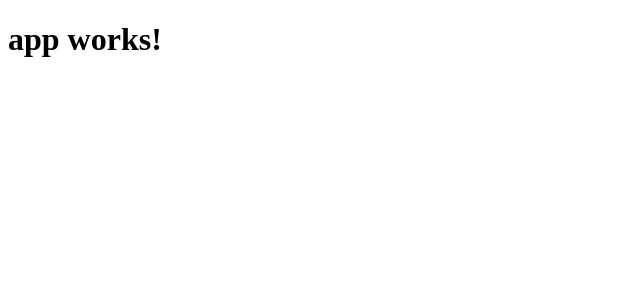
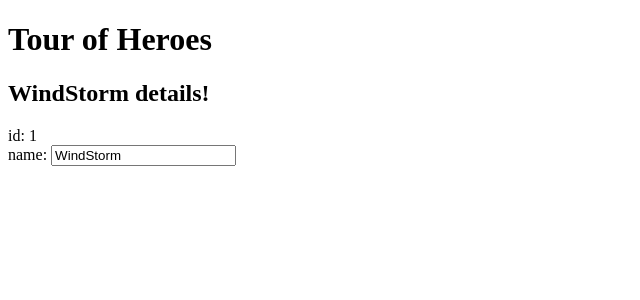
Before and after one commit to MaZdan6/angular-tour-of-heroes2, an Angular app: page / in a window 1280 px wide. Shown: the top 300 px of the page, without its empty margins (0-640 px from the left). Built offline with nearby package versions, Linux system fonts and the light colour scheme.

Commit message:
2.The hero editor

```diff
--- /dev/null
+++ b/src/app/Hero.ts
@@ -0,0 +1,8 @@
+/**
+ * Created by 168793 on 12.04.2017.
+ */
+
+export class Hero {
+  id: number;
+  name: string;
+}
--- a/src/app/app.component.ts
+++ b/src/app/app.component.ts
@@ -1,10 +1,23 @@
 import { Component } from '@angular/core';
+import {Hero} from "./Hero";
 
 @Component({
   selector: 'app-root',
-  templateUrl: './app.component.html',
-  styleUrls: ['./app.component.css']
+  /*templateUrl: './app.component.html',*/
+  styleUrls: ['./app.component.css'],
+  template: `<h1>{{title}}</h1>
+  <h2>{{hero.name}} details!</h2>
+  <div><label>id: </label>{{hero.id}}</div>
+  <div>
+    <label>name: </label>
+    <input [(ngModel)]="hero.name" placeholder="name">
+  </div>`,
 })
 export class AppComponent {
-  title = 'app works!';
+  title = 'Tour of Heroes';
+
+  hero: Hero= {
+    id: 1,
+    name: 'WindStorm'
+  };
 }
--- a/src/app/app.module.ts
+++ b/src/app/app.module.ts
@@ -11,7 +11,7 @@
   ],
   imports: [
     BrowserModule,
-    FormsModule,
+    FormsModule, // <-- import the FormsModule before binding with [(ngModel)]
     HttpModule
   ],
   providers: [],
```
